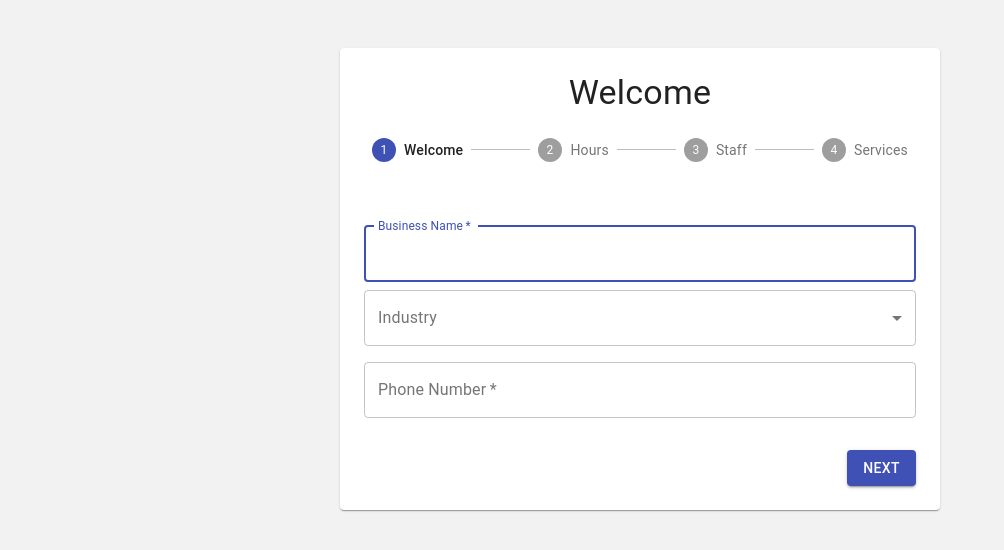
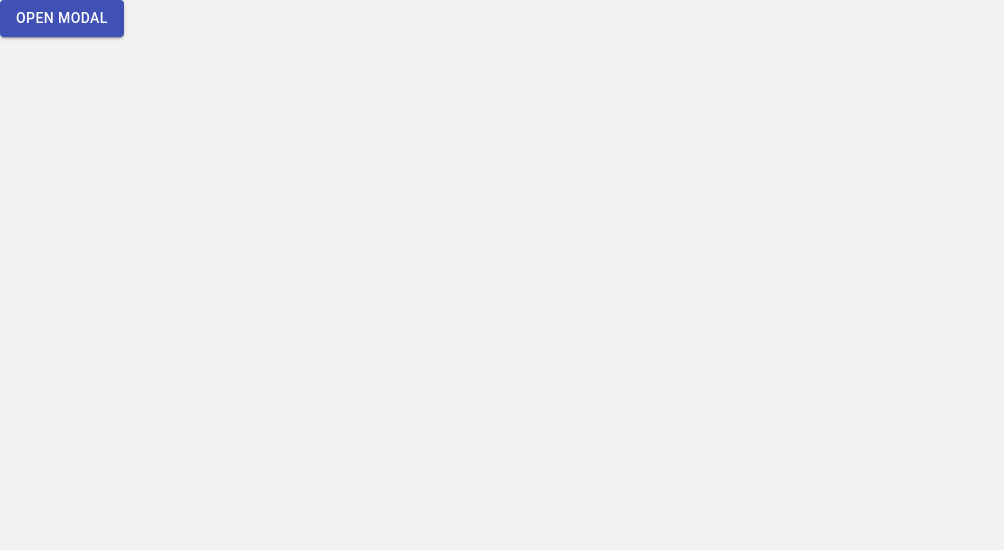
Before and after one commit to DaveDev813/oozzzy-vendor, a React (Create React App) app: page / in a window 1280 px wide. Shown: the top 550 px of the page, without its empty margins (0-1004 px from the left). Built offline with nearby package versions, Linux system fonts and the light colour scheme.

Commit message:
make modal

```diff
--- a/src/Screens/Home.tsx
+++ b/src/Screens/Home.tsx
@@ -1,10 +1,30 @@
 import React, { ReactElement } from 'react';
 import TestStepper from '../components/registerBusiness';
+import { Modal, Button } from '@material-ui/core';
 
 const Home: React.FC = (): ReactElement => {
+  const [open, setOpen] = React.useState(false);
+
+  const handleOpen = (): void => {
+    setOpen(true);
+  };
+
+  const handleClose = (): void => {
+    setOpen(false);
+  };
   return (
     <div>
-      <TestStepper />
+      <Button onClick={handleOpen} variant="contained" color="primary">
+        Open Modal
+      </Button>
+      <Modal
+        aria-labelledby="simple-modal-title"
+        aria-describedby="simple-modal-description"
+        open={open}
+        onClose={handleClose}
+      >
+        <TestStepper />
+      </Modal>
     </div>
   );
 };
--- a/src/components/registerBusiness/index.tsx
+++ b/src/components/registerBusiness/index.tsx
@@ -1,6 +1,6 @@
 import React, { ReactElement } from 'react';
 import { makeStyles, Theme } from '@material-ui/core/styles';
-import CssBaseline from '@material-ui/core/CssBaseline';
+// import CssBaseline from '@material-ui/core/CssBaseline';
 // import AppBar from '@material-ui/core/AppBar';
 // import Toolbar from '@material-ui/core/Toolbar';
 import Paper from '@material-ui/core/Paper';
@@ -32,6 +32,7 @@ const useStyles = makeStyles((theme: Theme) => ({
     },
   },
   paper: {
+    maxWidth: '600px',
     marginTop: theme.spacing(3),
     marginBottom: theme.spacing(3),
     padding: theme.spacing(2),
@@ -82,9 +83,6 @@ const TestStepper: React.FC = (): ReactElement => {
   };
 
   return (
-    <React.Fragment>
-      <CssBaseline />
-      <main className={classes.layout}>
     <Paper className={classes.paper}>
       <Typography component="h1" variant="h4" align="center">
         Welcome
@@ -128,8 +126,6 @@ const TestStepper: React.FC = (): ReactElement => {
         )}
       </React.Fragment>
     </Paper>
-      </main>
-    </React.Fragment>
   );
 };
 
```
Lines whose indentation alone changed are shown as unchanged.
